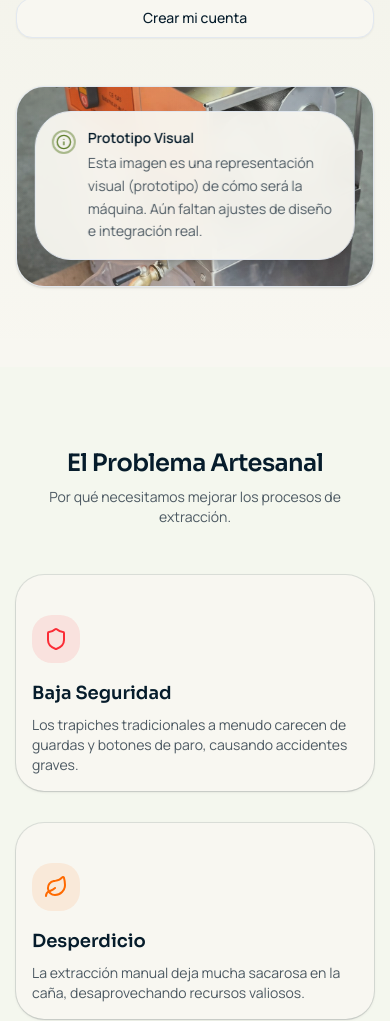
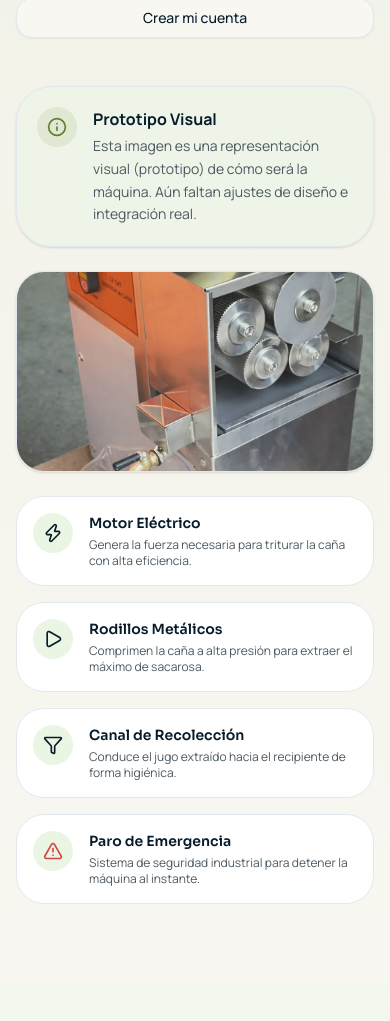
Before and after one commit to AdrianRosa21/creaj, a Next.js app: page / in a window 390 px wide. Shown: the part 383-1404 px from the top of the page. Built offline with nearby package versions, Linux system fonts and the light colour scheme; no server answers.

Commit message:
fix: restructure machine visual layout for mobile

```diff
--- a/src/components/public/machine-visual.tsx
+++ b/src/components/public/machine-visual.tsx
@@ -2,33 +2,72 @@
 
 import * as React from "react"
 import { cn } from "@/lib/utils"
-import { Info } from "lucide-react"
+import { Info, Zap, Play, Filter, AlertTriangle } from "lucide-react"
 import Image from "next/image"
 
 export function MachineVisual({ className }: { className?: string }) {
+  const machineFeatures = [
+    {
+      title: "Motor Eléctrico",
+      desc: "Genera la fuerza necesaria para triturar la caña con alta eficiencia.",
+      icon: <Zap className="h-5 w-5" />
+    },
+    {
+      title: "Rodillos Metálicos",
+      desc: "Comprimen la caña a alta presión para extraer el máximo de sacarosa.",
+      icon: <Play className="h-5 w-5" />
+    },
+    {
+      title: "Canal de Recolección",
+      desc: "Conduce el jugo extraído hacia el recipiente de forma higiénica.",
+      icon: <Filter className="h-5 w-5" />
+    },
+    {
+      title: "Paro de Emergencia",
+      desc: "Sistema de seguridad industrial para detener la máquina al instante.",
+      icon: <AlertTriangle className="h-5 w-5 text-destructive" />
+    }
+  ]
+
   return (
-    <div className={cn("relative w-full max-w-3xl mx-auto aspect-video rounded-xl bg-muted/30 border overflow-hidden shadow-sm", className)}>
+    <div className={cn("w-full max-w-3xl mx-auto flex flex-col gap-6", className)}>
+      {/* 1. Disclaimer / Prototype Badge (Arriba y separado) */}
+      <div className="bg-muted/50 border rounded-2xl p-5 shadow-sm flex items-start gap-4">
+        <div className="h-10 w-10 rounded-full bg-primary/10 text-primary flex items-center justify-center shrink-0">
+          <Info className="w-5 h-5" />
+        </div>
+        <div>
+          <p className="font-bold text-foreground text-base mb-1">Prototipo Visual</p>
+          <p className="text-sm text-muted-foreground leading-relaxed">
+            Esta imagen es una representación visual (prototipo) de cómo será la máquina. Aún faltan ajustes de diseño e integración real.
+          </p>
+        </div>
+      </div>
+
+      {/* 2. Image (En medio) */}
+      <div className="relative w-full aspect-video rounded-xl bg-muted/30 border overflow-hidden shadow-sm">
         <div className="absolute inset-0 bg-gradient-to-br from-primary/5 to-transparent z-10 pointer-events-none" />
-
-      {/* Prototype Image */}
         <Image
           src="/brand/Machine.jpeg"
           alt="Prototipo de máquina de extracción de sacarosa"
           fill
           className="object-cover opacity-90 mix-blend-multiply"
         />
+      </div>
 
-      {/* Disclaimer / Prototype Badge */}
-      <div className="absolute top-6 left-1/2 -translate-x-1/2 z-30 bg-background/95 backdrop-blur-md border rounded-2xl p-4 shadow-lg max-w-sm w-[90%] flex items-start gap-3">
-        <div className="h-6 w-6 rounded-full border-2 border-primary/50 text-primary flex items-center justify-center shrink-0 mt-0.5">
-          <Info className="w-4 h-4" />
+      {/* 3. Funcionalidades (Abajo) */}
+      <div className="grid grid-cols-1 sm:grid-cols-2 gap-4">
+        {machineFeatures.map((feature, idx) => (
+          <div key={idx} className="flex gap-4 p-4 border rounded-xl bg-card">
+            <div className="h-10 w-10 rounded-full bg-muted flex items-center justify-center shrink-0 text-foreground">
+              {feature.icon}
             </div>
-        <div className="text-sm">
-          <p className="font-semibold text-foreground mb-1">Prototipo Visual</p>
-          <p className="text-muted-foreground leading-relaxed">
-            Esta imagen es una representación visual (prototipo) de cómo será la máquina. Aún faltan ajustes de diseño e integración real.
-          </p>
+            <div>
+              <h4 className="font-semibold text-sm mb-1">{feature.title}</h4>
+              <p className="text-xs text-muted-foreground">{feature.desc}</p>
             </div>
+          </div>
+        ))}
       </div>
     </div>
   )
```
Lines whose indentation alone changed are shown as unchanged.
